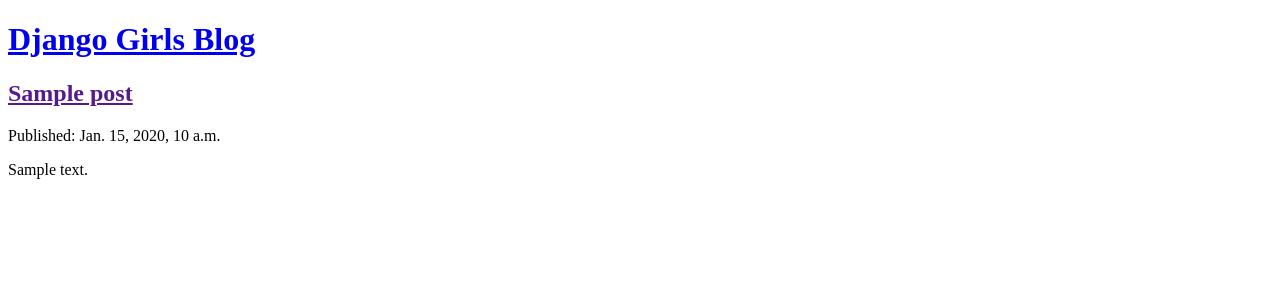
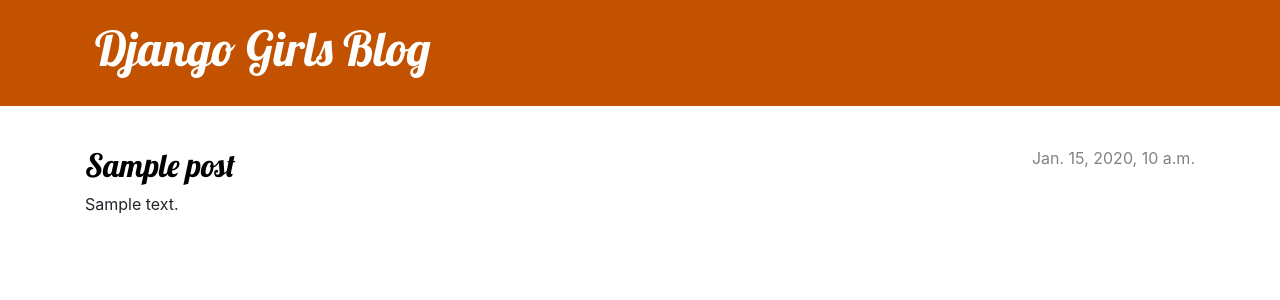
Before and after one commit to Morganpht/Djangogirls, a Django app: page / in a window 1280 px wide. Shown: the top 300 px of the page. Run offline with Django 3.2, Linux system fonts and the light colour scheme; tables that the repository leaves empty hold one stand-in row (values such as "Sample post").

Commit message:
Added view and template for detailed blog post as well as CSS for the site.

```diff
--- /dev/null
+++ b/blog/static/css/blog.css
@@ -0,0 +1,76 @@
+h1 a, h2 a {
+    color: #C25100;
+    font-family: 'Lobster';
+}
+
+
+.page-header {
+    background-color: #C25100;
+    margin-top: 0;
+    margin-bottom: 40px;
+    padding: 20px 20px 20px 40px;
+}
+
+.page-header h1,
+.page-header h1 a,
+.page-header h1 a:visited,
+.page-header h1 a:active {
+    color: #ffffff;
+    font-size: 36pt;
+    text-decoration: none;
+}
+
+h1,
+h2,
+h3,
+h4 {
+    font-family: 'Lobster', cursive;
+}
+
+.date {
+    color: #828282;
+}
+
+.save {
+    float: right;
+}
+
+.post-form textarea,
+.post-form input {
+    width: 100%;
+}
+
+.top-menu,
+.top-menu:hover,
+.top-menu:visited {
+    color: #ffffff;
+    float: right;
+    font-size: 26pt;
+    margin-right: 20px;
+}
+
+.post {
+    margin-bottom: 70px;
+}
+
+.post h2 a,
+.post h2 a:visited {
+    color: #000000;
+}
+
+.post > .date,
+.post > .actions {
+    float: right;
+}
+
+.btn-default,
+.btn-default:visited {
+    color: #C25100;
+    background: none;
+    border-color: #C25100;
+}
+
+.btn-default:hover {
+    color: #FFFFFF;
+    background-color: #C25100;
+}
--- /dev/null
+++ b/blog/templates/blog/base.html
@@ -0,0 +1,26 @@
+{% load static %}
+<!DOCTYPE html>
+<html>
+    <head>
+        <title>Django Girls blog</title>
+        <link rel="stylesheet" href="https://cdn.jsdelivr.net/npm/bootstrap@4.5.3/dist/css/bootstrap.min.css" integrity="sha384-TX8t27EcRE3e/ihU7zmQxVncDAy5uIKz4rEkgIXeMed4M0jlfIDPvg6uqKI2xXr2" crossorigin="anonymous">
+        <link rel="stylesheet" href="{% static 'css/blog.css' %}">
+        <link href="//fonts.googleapis.com/css?family=Lobster&subset=latin,latin-ext" rel="stylesheet" type="text/css">
+    </head>
+    <body>
+        <header class="page-header">
+            <div class="container">
+                <h1><a href="/">Django Girls Blog</a></h1>
+            </div>
+        </header>
+
+        <main class="container">
+            <div class="row">
+                <div class="col">
+                    {% block content %}
+                    {% endblock %}
+                </div>
+            </div>
+        </main>
+    </body>
+</html>
--- a/blog/templates/blog/post_list.html
+++ b/blog/templates/blog/post_list.html
@@ -1,21 +1,14 @@
-<!DOCTYPE html>
-<html>
-    <head>
-        <title>Django Girls blog</title>
-    </head>
-    <body>
-        <header>
-            <h1><a href="/">Django Girls Blog</a></h1>
-        </header>
 
-        {% for post in posts %}
-            <article>
-                <h2><a href="">{{ post.title }}</a></h2>
-                <time>Published: {{ post.published_date }}</time>
-                <p>{{ post.text|linebreaksbr }}</p>
-            </article>
+{% extends 'blog/base.html' %}
 
-        {% endfor %}
-
-    </body>
-</html>
+{% block content %}
+    {% for post in posts %}
+        <article class="post">
+            <time class="date">
+                {{ post.published_date }}
+            </time>
+            <h2><a href="{% url 'post_detail' pk=post.pk %}">{{ post.title }}</a></h2>
+            <p>{{ post.text|linebreaksbr }}</p>
+        </article>
+    {% endfor %}
+{% endblock %}
--- a/blog/urls.py
+++ b/blog/urls.py
@@ -3,4 +3,5 @@ from . import views
 
 urlpatterns = [
     path('', views.post_list, name='post_list'),
+    path('post/<int:pk>/', views.post_detail, name='post_detail'),
 ]
--- a/blog/views.py
+++ b/blog/views.py
@@ -1,4 +1,4 @@
-from django.shortcuts import render
+from django.shortcuts import render, get_object_or_404
 from .models import Post
 from django.utils import timezone
 
@@ -6,3 +6,7 @@ from django.utils import timezone
 def post_list(request):
     posts = Post.objects.filter(published_date__lte=timezone.now()).order_by('published_date')
     return render(request, 'blog/post_list.html', {'posts': posts})
+
+def post_detail(request, pk):
+    post = get_object_or_404(Post, pk=pk)
+    return render(request, 'blog/post_detail.html', {'post': post})
```
Also changed, not shown: blog/templates/blog/post_detail.html (added, +13 -0 lines).
